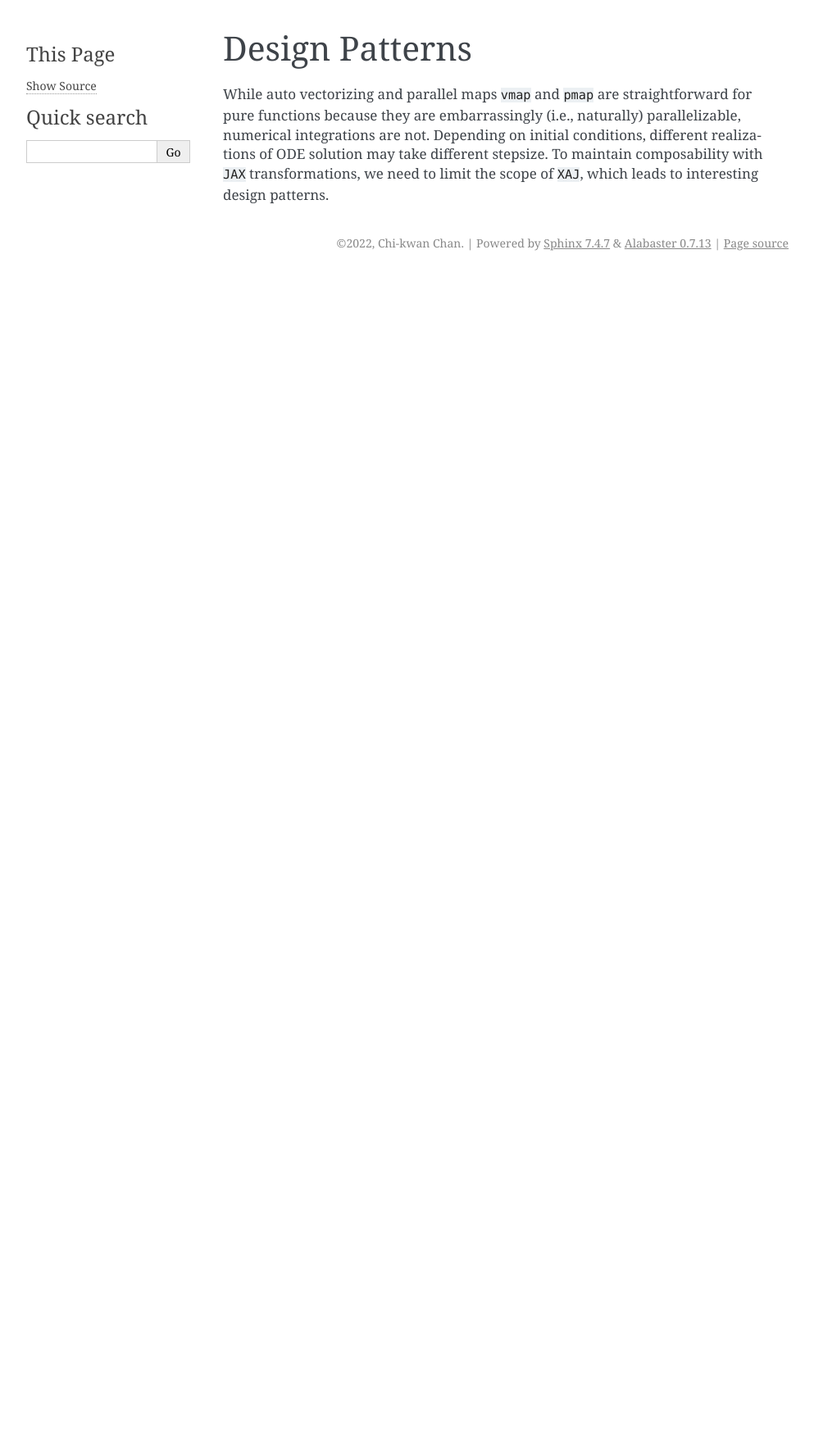
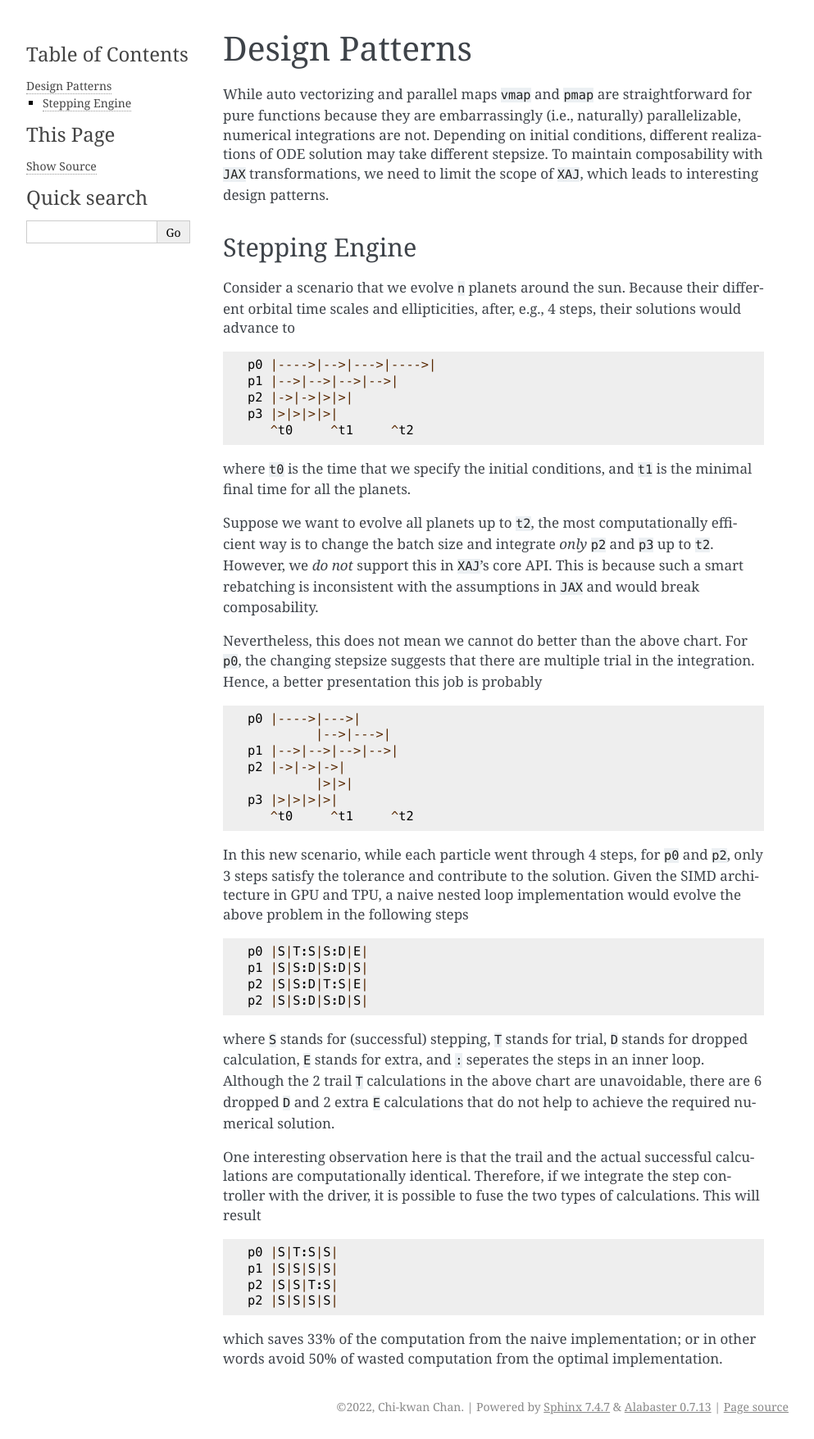
Before and after one commit to adxsrc/xaj, a Sphinx documentation site: the page built from docs/pattern.rst, in a window 1280 px wide. Shown: the whole page at 82% size, without its empty margins (148-1141 px from the left). Built offline with Sphinx 7.4.7, drawn with Linux system fonts in a browser that asks for light colours; before the commit the page ends 900 px from its top, so only the background shows below that.

Commit message:
Specify the stepping engine

```diff
--- a/docs/pattern.rst
+++ b/docs/pattern.rst
@@ -9,3 +9,82 @@ solution may take different stepsize.
 To maintain composability with ``JAX`` transformations, we need to
 limit the scope of ``XAJ``, which leads to interesting design
 patterns.
+
+
+Stepping Engine
+---------------
+
+Consider a scenario that we evolve ``n`` planets around the sun.
+Because their different orbital time scales and ellipticities, after,
+e.g., 4 steps, their solutions would advance to
+
+::
+
+   p0 |---->|-->|--->|---->|
+   p1 |-->|-->|-->|-->|
+   p2 |->|->|>|>|
+   p3 |>|>|>|>|
+      ^t0     ^t1     ^t2
+
+where ``t0`` is the time that we specify the initial conditions, and
+``t1`` is the minimal final time for all the planets.
+
+Suppose we want to evolve all planets up to ``t2``, the most
+computationally efficient way is to change the batch size and
+integrate *only* ``p2`` and ``p3`` up to ``t2``.
+However, we *do not* support this in ``XAJ``'s core API.
+This is because such a smart rebatching is inconsistent with the
+assumptions in ``JAX`` and would break composability.
+
+Nevertheless, this does not mean we cannot do better than the above
+chart.
+For ``p0``, the changing stepsize suggests that there are multiple
+trial in the integration.
+Hence, a better presentation this job is probably
+
+::
+
+   p0 |---->|--->|
+            |-->|--->|
+   p1 |-->|-->|-->|-->|
+   p2 |->|->|->|
+            |>|>|
+   p3 |>|>|>|>|
+      ^t0     ^t1     ^t2
+
+In this new scenario, while each particle went through 4 steps, for
+``p0`` and ``p2``, only 3 steps satisfy the tolerance and contribute
+to the solution.
+Given the SIMD architecture in GPU and TPU, a naive nested loop
+implementation would evolve the above problem in the following steps
+
+::
+
+   p0 |S|T:S|S:D|E|
+   p1 |S|S:D|S:D|S|
+   p2 |S|S:D|T:S|E|
+   p2 |S|S:D|S:D|S|
+
+where ``S`` stands for (successful) stepping, ``T`` stands for trial,
+``D`` stands for dropped calculation, ``E`` stands for extra, and
+``:`` seperates the steps in an inner loop.
+Although the 2 trail ``T`` calculations in the above chart are
+unavoidable, there are 6 dropped ``D`` and 2 extra ``E`` calculations
+that do not help to achieve the required numerical solution.
+
+One interesting observation here is that the trail and the actual
+successful calculations are computationally identical.
+Therefore, if we integrate the step controller with the driver, it is
+possible to fuse the two types of calculations.
+This will result
+
+::
+
+   p0 |S|T:S|S|
+   p1 |S|S|S|S|
+   p2 |S|S|T:S|
+   p2 |S|S|S|S|
+
+which saves 33% of the computation from the naive implementation; or
+in other words avoid 50% of wasted computation from the optimal
+implementation.
```
